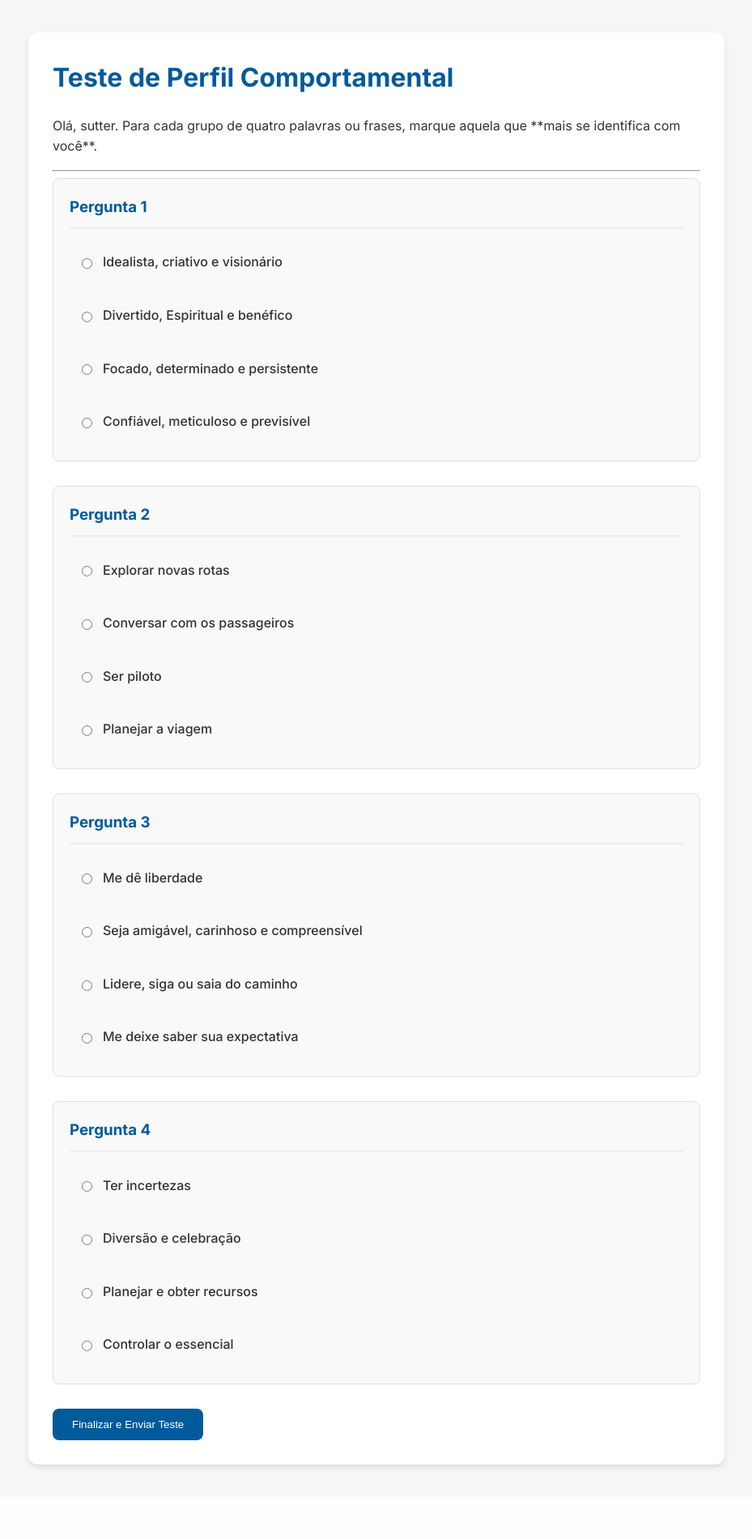
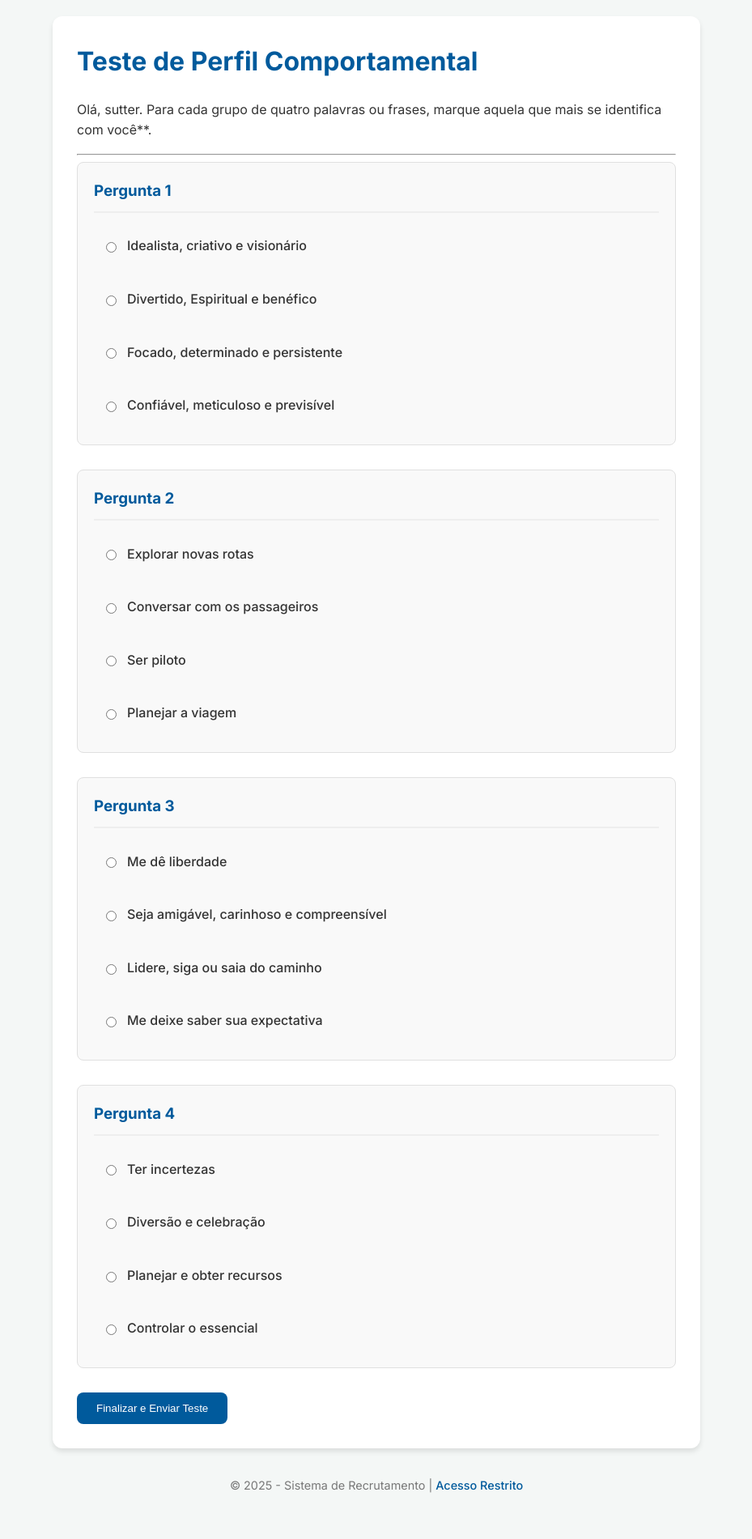
Before and after one commit to SutterDorneles/sistema-recrutamento-django, a Django app: page /candidato/1/teste/ in a window 1280 px wide. Shown: the whole page at 81% size, without its empty margins (175-1104 px from the left). Before the commit the page ends 1816 px from the top, so only its background shows below. Run offline with Django 4.2, Linux system fonts and the light colour scheme; data comes from the database, SQL or seed files in the repository.

Commit message:
Adiciona link para o admin no rodapé e ajusta layout

```diff
--- a/vagas/templates/base.html
+++ b/vagas/templates/base.html
@@ -28,16 +28,23 @@
             margin: 0;
             padding: 20px;
             line-height: 1.6;
+            display: flex;
+            flex-direction: column;
+            min-height: 100vh;
+            box-sizing: border-box;
         }
 
         /* Container principal */
         .container {
             max-width: 800px;
-            margin: 20px auto;
+            margin: 0 auto; /* Centra o container e remove margem superior/inferior extra */
             padding: 30px;
             background-color: var(--cor-cartao);
             border-radius: 12px;
             box-shadow: var(--sombra-suave);
+            flex-grow: 1;
+            width: 100%;
+            box-sizing: border-box;
         }
 
         /* Títulos */
@@ -91,6 +98,15 @@
             box-sizing: border-box;
         }
 
+        /* Estilos para o Rodapé */
+        footer {
+            text-align: center;
+            padding: 20px 0;
+            margin-top: auto;
+            font-size: 0.9em;
+            color: #777;
+        }
+
     </style>
 </head>
 <body>
@@ -99,5 +115,10 @@
         {% block content %}
         {% endblock %}
     </div>
+
+    <!-- Rodapé com o link para o admin -->
+    <footer>
+        <p>&copy; {% now "Y" %} - Sistema de Recrutamento | <a href="{% url 'admin:index' %}">Acesso Restrito</a></p>
+    </footer>
 </body>
 </html>
--- a/vagas/templates/teste_personalidade.html
+++ b/vagas/templates/teste_personalidade.html
@@ -4,7 +4,7 @@
 
 {% block content %}
     <h1>Teste de Perfil Comportamental</h1>
-    <p>Olá, {{ candidato.nome }}. Para cada grupo de quatro palavras ou frases, marque aquela que **mais se identifica com você**.</p>
+    <p>Olá, {{ candidato.nome }}. Para cada grupo de quatro palavras ou frases, marque aquela que mais se identifica com você**.</p>
     <hr>
 
     <form method="post">
```
